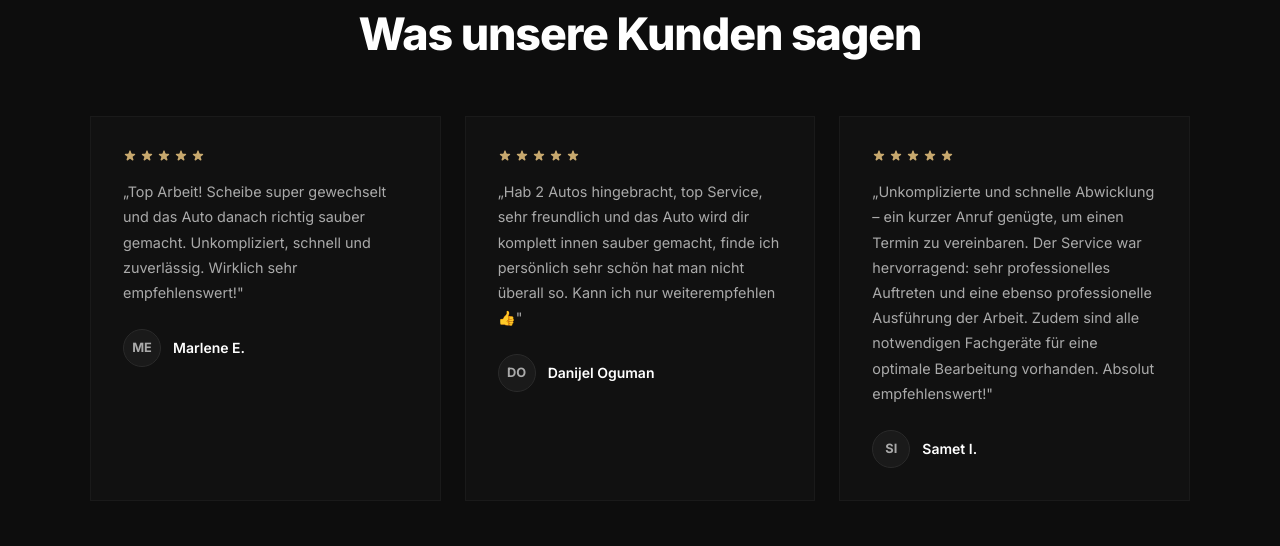
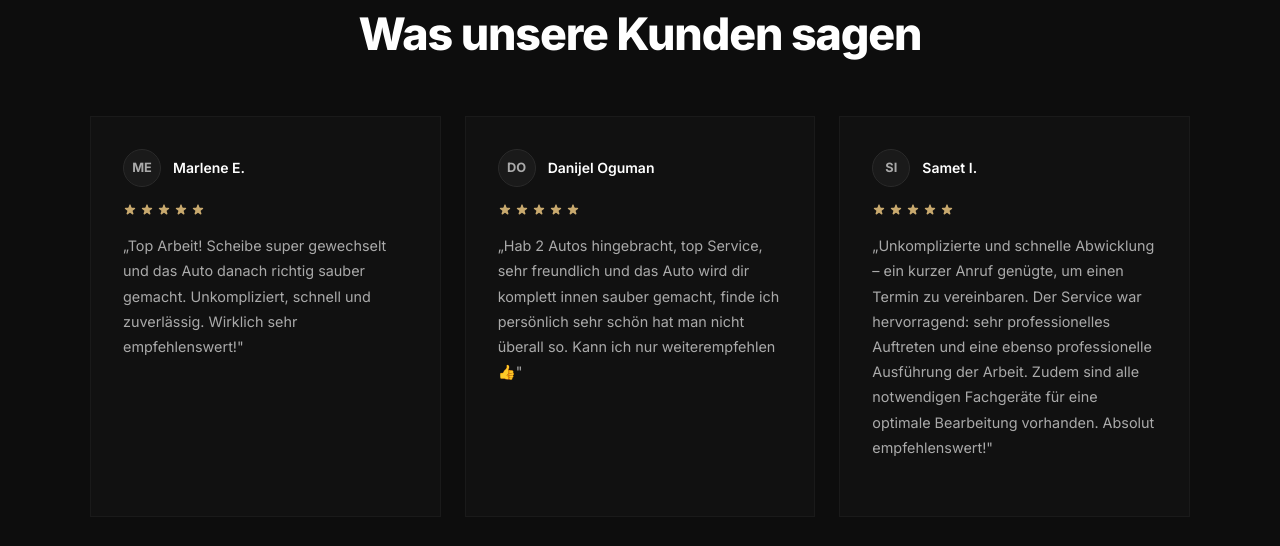
Before and after one commit to ennurkara/Schwarz-Autoglas, a website: page index.html in a window 1280 px wide. Shown: the part 3707-4253 px from the top of the page. Drawn offline with Linux system fonts and the light colour scheme.

Commit message:
style: move testimonial author names above stars (left-aligned)

```diff
--- a/index.html
+++ b/index.html
@@ -688,6 +688,13 @@
 
     .testimonial-card:hover {
       border-color: var(--gray-600);
+    }
+
+    .testimonial-author {
+      display: flex;
+      align-items: center;
+      gap: 0.75rem;
+      margin-bottom: 1rem;
     }
 
     .stars {
@@ -1322,6 +1329,12 @@
       <div class="testimonials-grid" role="list">
 
         <article class="testimonial-card" role="listitem">
+          <div class="testimonial-author">
+            <div class="author-avatar" aria-hidden="true">ME</div>
+            <div>
+              <p class="author-name">Marlene E.</p>
+            </div>
+          </div>
           <div class="stars" aria-label="5 von 5 Sternen">
             <svg class="star" viewBox="0 0 20 20" fill="currentColor" aria-hidden="true"><path d="M9.049 2.927c.3-.921 1.603-.921 1.902 0l1.07 3.292a1 1 0 00.95.69h3.462c.969 0 1.371 1.24.588 1.81l-2.8 2.034a1 1 0 00-.364 1.118l1.07 3.292c.3.921-.755 1.688-1.54 1.118l-2.8-2.034a1 1 0 00-1.175 0l-2.8 2.034c-.784.57-1.838-.197-1.539-1.118l1.07-3.292a1 1 0 00-.364-1.118L2.98 8.72c-.783-.57-.38-1.81.588-1.81h3.461a1 1 0 00.951-.69l1.07-3.292z"/></svg>
             <svg class="star" viewBox="0 0 20 20" fill="currentColor" aria-hidden="true"><path d="M9.049 2.927c.3-.921 1.603-.921 1.902 0l1.07 3.292a1 1 0 00.95.69h3.462c.969 0 1.371 1.24.588 1.81l-2.8 2.034a1 1 0 00-.364 1.118l1.07 3.292c.3.921-.755 1.688-1.54 1.118l-2.8-2.034a1 1 0 00-1.175 0l-2.8 2.034c-.784.57-1.838-.197-1.539-1.118l1.07-3.292a1 1 0 00-.364-1.118L2.98 8.72c-.783-.57-.38-1.81.588-1.81h3.461a1 1 0 00.951-.69l1.07-3.292z"/></svg>
@@ -1330,15 +1343,15 @@
             <svg class="star" viewBox="0 0 20 20" fill="currentColor" aria-hidden="true"><path d="M9.049 2.927c.3-.921 1.603-.921 1.902 0l1.07 3.292a1 1 0 00.95.69h3.462c.969 0 1.371 1.24.588 1.81l-2.8 2.034a1 1 0 00-.364 1.118l1.07 3.292c.3.921-.755 1.688-1.54 1.118l-2.8-2.034a1 1 0 00-1.175 0l-2.8 2.034c-.784.57-1.838-.197-1.539-1.118l1.07-3.292a1 1 0 00-.364-1.118L2.98 8.72c-.783-.57-.38-1.81.588-1.81h3.461a1 1 0 00.951-.69l1.07-3.292z"/></svg>
           </div>
           <p class="testimonial-text">„Top Arbeit! Scheibe super gewechselt und das Auto danach richtig sauber gemacht. Unkompliziert, schnell und zuverlässig. Wirklich sehr empfehlenswert!"</p>
+        </article>
+
+        <article class="testimonial-card" role="listitem">
           <div class="testimonial-author">
-            <div class="author-avatar" aria-hidden="true">ME</div>
+            <div class="author-avatar" aria-hidden="true">DO</div>
             <div>
-              <p class="author-name">Marlene E.</p>
+              <p class="author-name">Danijel Oguman</p>
             </div>
           </div>
-        </article>
-
-        <article class="testimonial-card" role="listitem">
           <div class="stars" aria-label="5 von 5 Sternen">
             <svg class="star" viewBox="0 0 20 20" fill="currentColor" aria-hidden="true"><path d="M9.049 2.927c.3-.921 1.603-.921 1.902 0l1.07 3.292a1 1 0 00.95.69h3.462c.969 0 1.371 1.24.588 1.81l-2.8 2.034a1 1 0 00-.364 1.118l1.07 3.292c.3.921-.755 1.688-1.54 1.118l-2.8-2.034a1 1 0 00-1.175 0l-2.8 2.034c-.784.57-1.838-.197-1.539-1.118l1.07-3.292a1 1 0 00-.364-1.118L2.98 8.72c-.783-.57-.38-1.81.588-1.81h3.461a1 1 0 00.951-.69l1.07-3.292z"/></svg>
             <svg class="star" viewBox="0 0 20 20" fill="currentColor" aria-hidden="true"><path d="M9.049 2.927c.3-.921 1.603-.921 1.902 0l1.07 3.292a1 1 0 00.95.69h3.462c.969 0 1.371 1.24.588 1.81l-2.8 2.034a1 1 0 00-.364 1.118l1.07 3.292c.3.921-.755 1.688-1.54 1.118l-2.8-2.034a1 1 0 00-1.175 0l-2.8 2.034c-.784.57-1.838-.197-1.539-1.118l1.07-3.292a1 1 0 00-.364-1.118L2.98 8.72c-.783-.57-.38-1.81.588-1.81h3.461a1 1 0 00.951-.69l1.07-3.292z"/></svg>
@@ -1347,15 +1360,15 @@
             <svg class="star" viewBox="0 0 20 20" fill="currentColor" aria-hidden="true"><path d="M9.049 2.927c.3-.921 1.603-.921 1.902 0l1.07 3.292a1 1 0 00.95.69h3.462c.969 0 1.371 1.24.588 1.81l-2.8 2.034a1 1 0 00-.364 1.118l1.07 3.292c.3.921-.755 1.688-1.54 1.118l-2.8-2.034a1 1 0 00-1.175 0l-2.8 2.034c-.784.57-1.838-.197-1.539-1.118l1.07-3.292a1 1 0 00-.364-1.118L2.98 8.72c-.783-.57-.38-1.81.588-1.81h3.461a1 1 0 00.951-.69l1.07-3.292z"/></svg>
           </div>
           <p class="testimonial-text">„Hab 2 Autos hingebracht, top Service, sehr freundlich und das Auto wird dir komplett innen sauber gemacht, finde ich persönlich sehr schön hat man nicht überall so. Kann ich nur weiterempfehlen 👍"</p>
+        </article>
+
+        <article class="testimonial-card" role="listitem">
           <div class="testimonial-author">
-            <div class="author-avatar" aria-hidden="true">DO</div>
+            <div class="author-avatar" aria-hidden="true">SI</div>
             <div>
-              <p class="author-name">Danijel Oguman</p>
+              <p class="author-name">Samet I.</p>
             </div>
           </div>
-        </article>
-
-        <article class="testimonial-card" role="listitem">
           <div class="stars" aria-label="5 von 5 Sternen">
             <svg class="star" viewBox="0 0 20 20" fill="currentColor" aria-hidden="true"><path d="M9.049 2.927c.3-.921 1.603-.921 1.902 0l1.07 3.292a1 1 0 00.95.69h3.462c.969 0 1.371 1.24.588 1.81l-2.8 2.034a1 1 0 00-.364 1.118l1.07 3.292c.3.921-.755 1.688-1.54 1.118l-2.8-2.034a1 1 0 00-1.175 0l-2.8 2.034c-.784.57-1.838-.197-1.539-1.118l1.07-3.292a1 1 0 00-.364-1.118L2.98 8.72c-.783-.57-.38-1.81.588-1.81h3.461a1 1 0 00.951-.69l1.07-3.292z"/></svg>
             <svg class="star" viewBox="0 0 20 20" fill="currentColor" aria-hidden="true"><path d="M9.049 2.927c.3-.921 1.603-.921 1.902 0l1.07 3.292a1 1 0 00.95.69h3.462c.969 0 1.371 1.24.588 1.81l-2.8 2.034a1 1 0 00-.364 1.118l1.07 3.292c.3.921-.755 1.688-1.54 1.118l-2.8-2.034a1 1 0 00-1.175 0l-2.8 2.034c-.784.57-1.838-.197-1.539-1.118l1.07-3.292a1 1 0 00-.364-1.118L2.98 8.72c-.783-.57-.38-1.81.588-1.81h3.461a1 1 0 00.951-.69l1.07-3.292z"/></svg>
@@ -1364,12 +1377,6 @@
             <svg class="star" viewBox="0 0 20 20" fill="currentColor" aria-hidden="true"><path d="M9.049 2.927c.3-.921 1.603-.921 1.902 0l1.07 3.292a1 1 0 00.95.69h3.462c.969 0 1.371 1.24.588 1.81l-2.8 2.034a1 1 0 00-.364 1.118l1.07 3.292c.3.921-.755 1.688-1.54 1.118l-2.8-2.034a1 1 0 00-1.175 0l-2.8 2.034c-.784.57-1.838-.197-1.539-1.118l1.07-3.292a1 1 0 00-.364-1.118L2.98 8.72c-.783-.57-.38-1.81.588-1.81h3.461a1 1 0 00.951-.69l1.07-3.292z"/></svg>
           </div>
           <p class="testimonial-text">„Unkomplizierte und schnelle Abwicklung – ein kurzer Anruf genügte, um einen Termin zu vereinbaren. Der Service war hervorragend: sehr professionelles Auftreten und eine ebenso professionelle Ausführung der Arbeit. Zudem sind alle notwendigen Fachgeräte für eine optimale Bearbeitung vorhanden. Absolut empfehlenswert!"</p>
-          <div class="testimonial-author">
-            <div class="author-avatar" aria-hidden="true">SI</div>
-            <div>
-              <p class="author-name">Samet I.</p>
-            </div>
-          </div>
         </article>
 
       </div>
```
